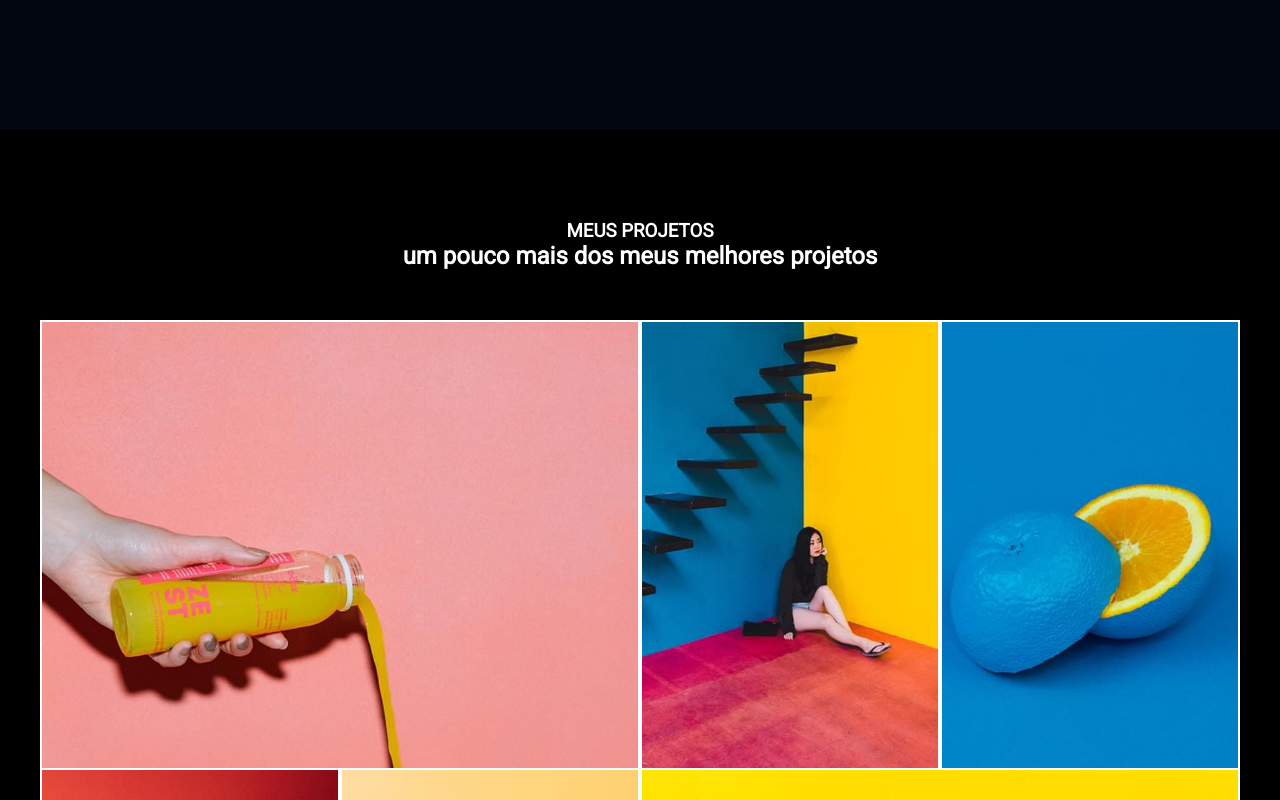
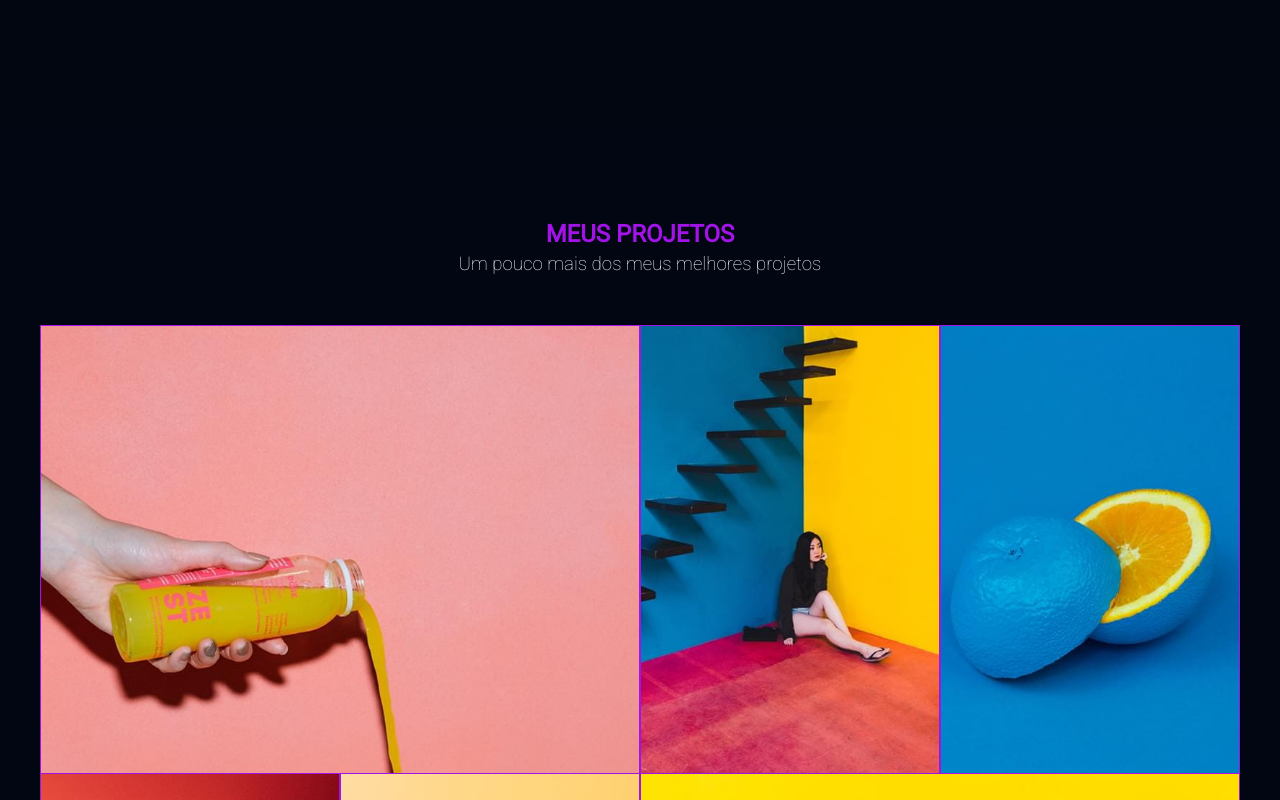
Before and after one commit to David-Sousa-Web/portifolio-David, a React (Create React App) app: page / in a window 1280 px wide. Shown: the part 1400-2200 px from the top of the page. Built offline with nearby package versions, Linux system fonts and the light colour scheme.

Commit message:
novo contato

```diff
--- a/package.json
+++ b/package.json
@@ -1,6 +1,7 @@
 {
   "name": "potifolio-1",
   "version": "0.1.0",
+  "homepage": "./",
   "private": true,
   "dependencies": {
     "@fortawesome/free-solid-svg-icons": "^6.1.1",
--- a/src/components/Contato.css
+++ b/src/components/Contato.css
@@ -0,0 +1,4 @@
+.content-contato{
+    height: 600px;
+    background-color: white;
+}
--- a/src/components/Contato.js
+++ b/src/components/Contato.js
@@ -1,9 +1,15 @@
 import React from 'react'
+import '../App.css'
+import './Contato.css'
 
 export const Contato = () => {
   return (
     <>
+        <section className='content-contato'>
 
+
+
+        </section>
 
 
     </>
--- a/src/components/Portifolio.css
+++ b/src/components/Portifolio.css
@@ -1,13 +1,22 @@
 .content-portfolio{
-    background-color: black;
+    background-color: rgba(1,6,18,1);
     height: 200vh;
     padding: 40px;
 
 }
 .content-portfolio .heading{
     text-align: center;
-    color: #fff;
+    color:white;
     padding: 50px 0;
+}
+
+.heading h1{
+    padding-bottom: 5px;
+    color: #a213e8;
+}
+
+.heading h3{
+    font-weight: 300;
 }
 
 .content-portfolio .content{
@@ -63,7 +72,7 @@
     width: 100%;
     height: 500px;
     object-fit: cover;
-    border: 2px solid white;
+    border: 1px solid #a213e8;
 }
 
 .content-portfolio .box{
@@ -129,6 +138,7 @@
 .content-portfolio .box p{
     color: #fff;
     margin-top: 20px;
+    font-size: 12px;
 }
 
 .content-portfolio .box .icon{
--- a/src/components/Portifolio.jsx
+++ b/src/components/Portifolio.jsx
@@ -8,8 +8,8 @@ export const Portifolio = () => {
     <>
       <section className='content-portfolio'>
         <div className="heading">
-          <h3>MEUS PROJETOS</h3>
-          <h1>um pouco mais dos meus melhores projetos</h1>
+          <h1>MEUS PROJETOS</h1>
+          <h3>Um pouco mais dos meus melhores projetos</h3>
         </div>
         <div className='content'>
             {PortifolioData.map((val) =>{
--- a/src/components/pages/Home.js
+++ b/src/components/pages/Home.js
@@ -3,6 +3,7 @@ import '../../App.css'
 import Homecontent from '../Homecontent.js'
 import Sobre from '../Sobre.js';
 import Portifolio from '../Portifolio.jsx';
+import Contato from '../Contato.js'
 
 function Home (){
     return(
@@ -10,6 +11,7 @@ function Home (){
             <Homecontent />
             <Sobre />
             <Portifolio />
+            <Contato />
         </>
     )
 }
```
